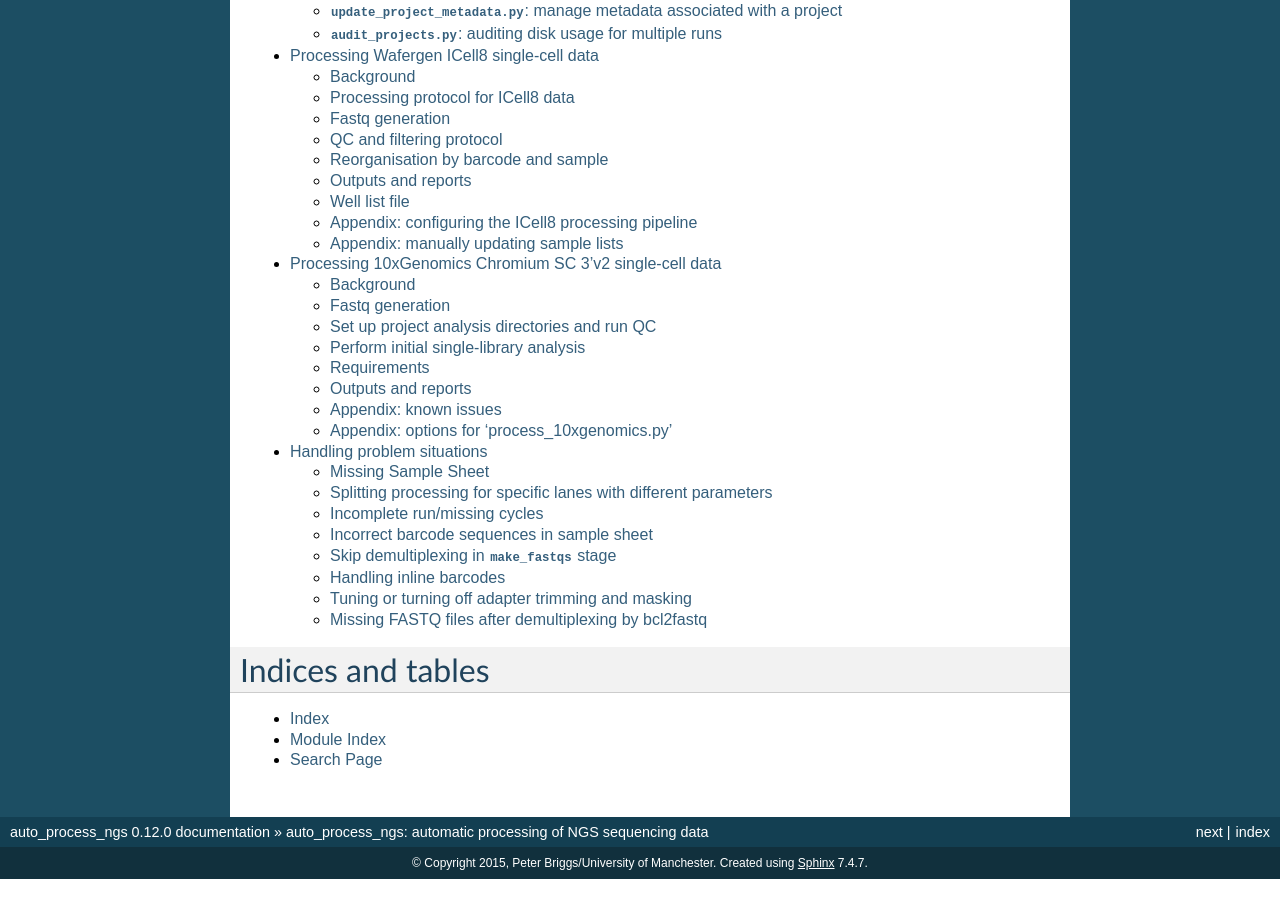
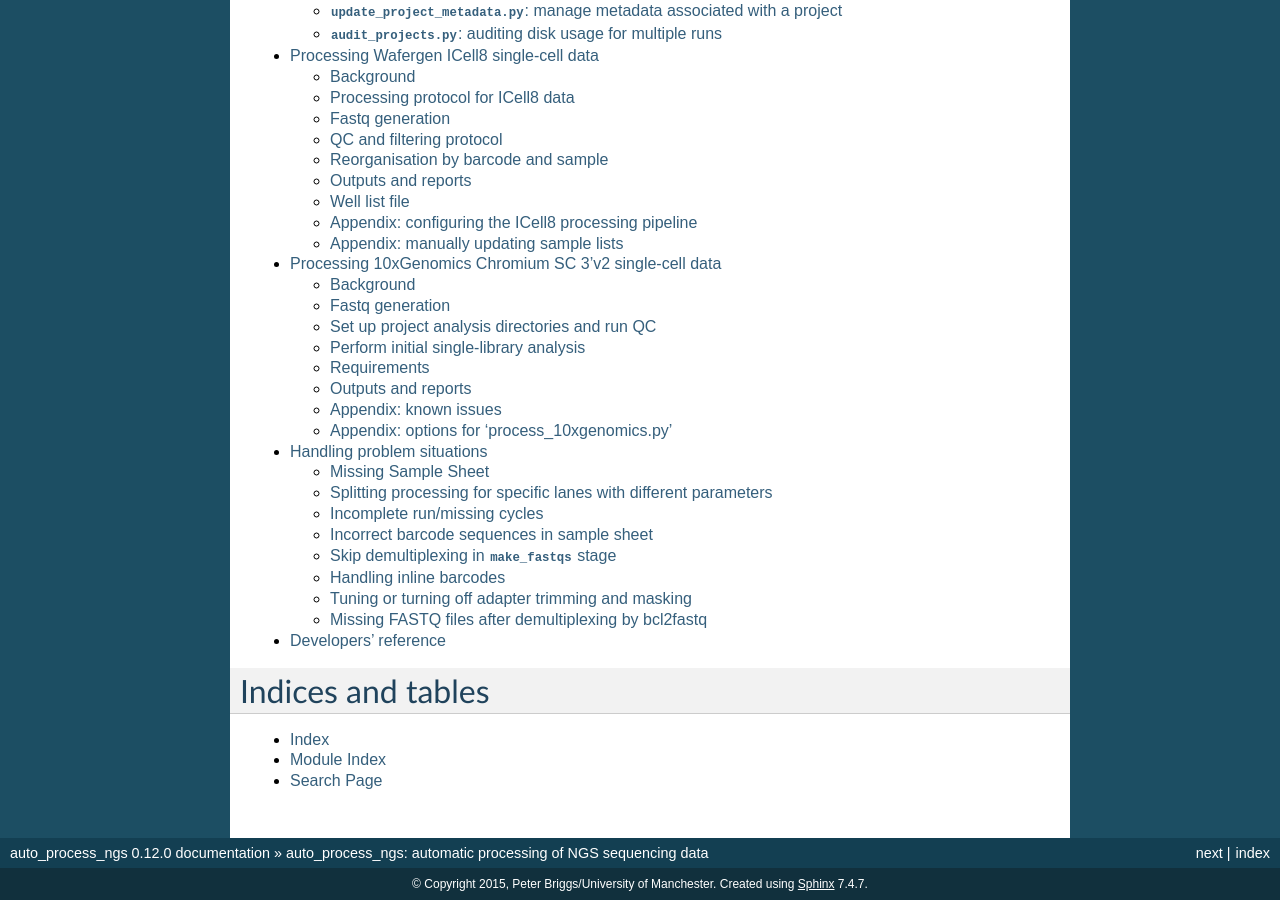
Before and after one commit to fls-bioinformatics-core/auto_process_ngs, a Sphinx documentation site: the page built from docs/source/index.rst, in a window 1280 px wide and 900 px high, scrolled down 941 px. Built offline with Sphinx 7.4.7, drawn with Linux system fonts in a browser that asks for light colours; before the commit the page ends 1820 px from its top, so only the background shows below that.

Commit message:
Add placeholder for developers documentation.

```diff
--- /dev/null
+++ b/docs/source/developers.rst
@@ -0,0 +1,4 @@
+Developers' reference
+======================
+
+TBA
--- a/docs/source/index.rst
+++ b/docs/source/index.rst
@@ -23,6 +23,7 @@ Contents
    icell8
    10xgenomics
    problems
+   developers
 
 Indices and tables
 ==================
```
